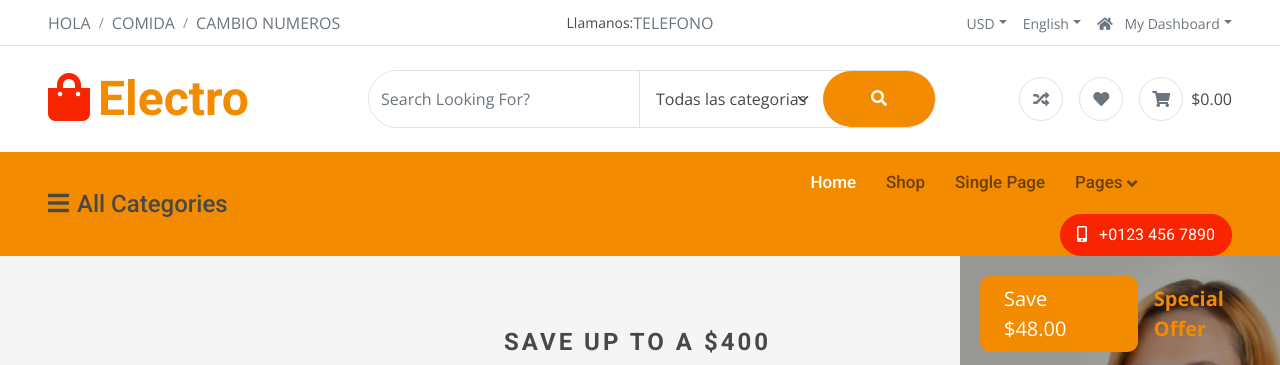
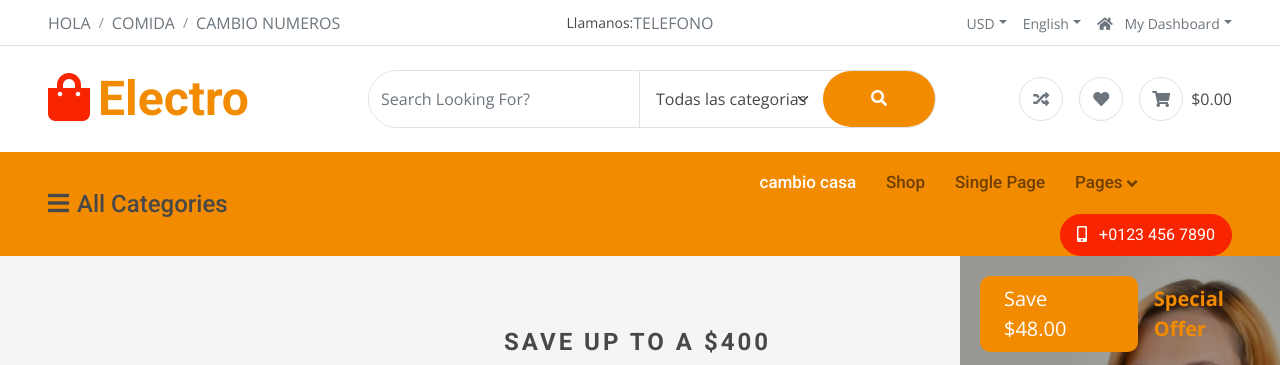
Before and after one commit to kevinsanchez4010/InterfacesRecuperacion, a Django app: page / in a window 1280 px wide. Shown: the top 365 px of the page. Run offline with Django 5.2, Linux system fonts and the light colour scheme; some libraries are stand-ins or nearby versions.

Commit message:
cambio casa

```diff
--- a/inicio/templates/index.html
+++ b/inicio/templates/index.html
@@ -168,7 +168,7 @@
                     </button>
                     <div class="collapse navbar-collapse" id="navbarCollapse">
                         <div class="navbar-nav ms-auto py-0">
-                            <a href="{% url 'index' %}" class="nav-item nav-link active">Home</a>
+                            <a href="{% url 'index' %}" class="nav-item nav-link active">cambio casa</a>
                             <a href="{% url 'index' %}" class="nav-item nav-link">Shop</a>
                             <a href="{% url 'index' %}" class="nav-item nav-link">Single Page</a>
                             <div class="nav-item dropdown">
```
